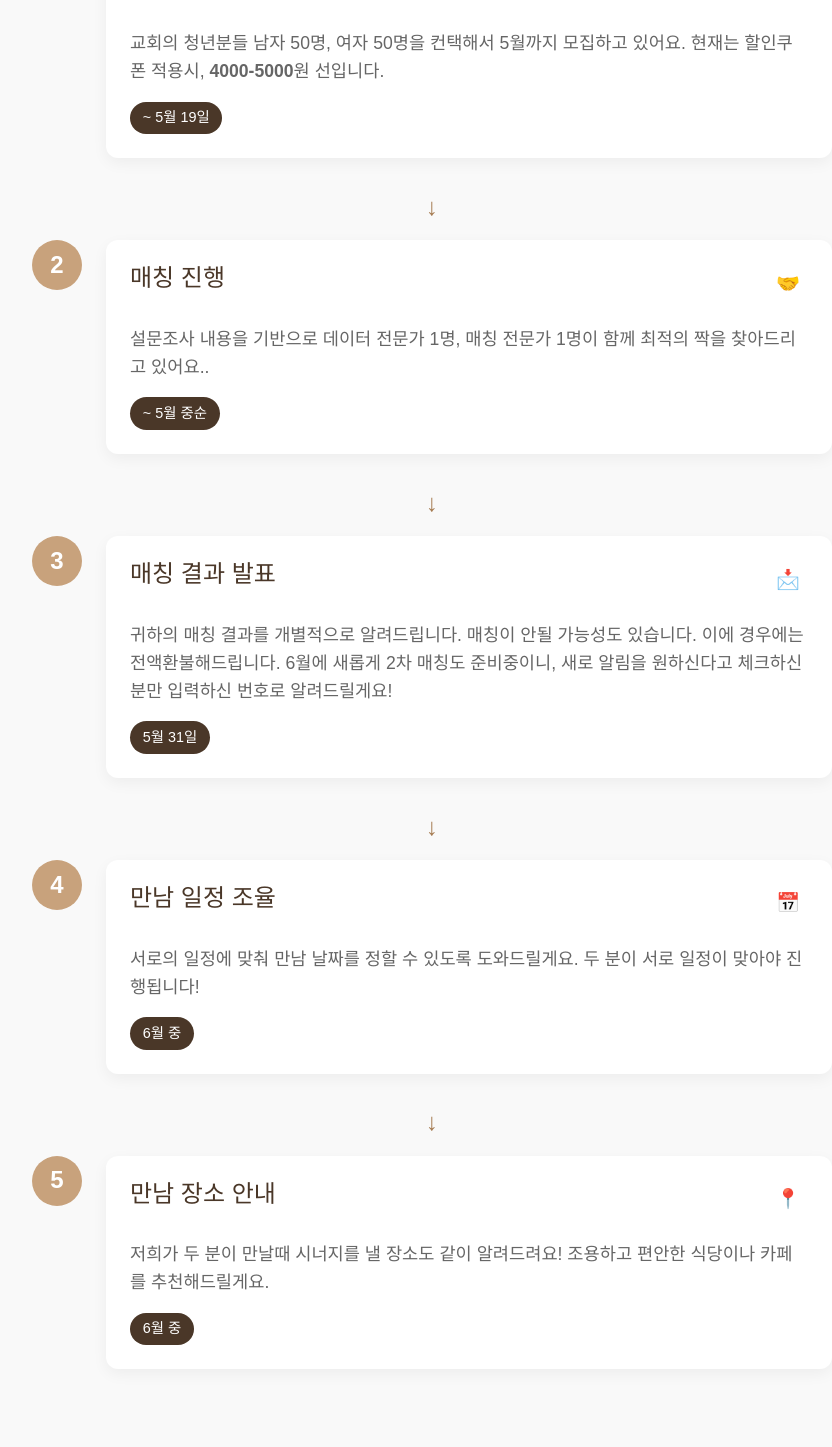
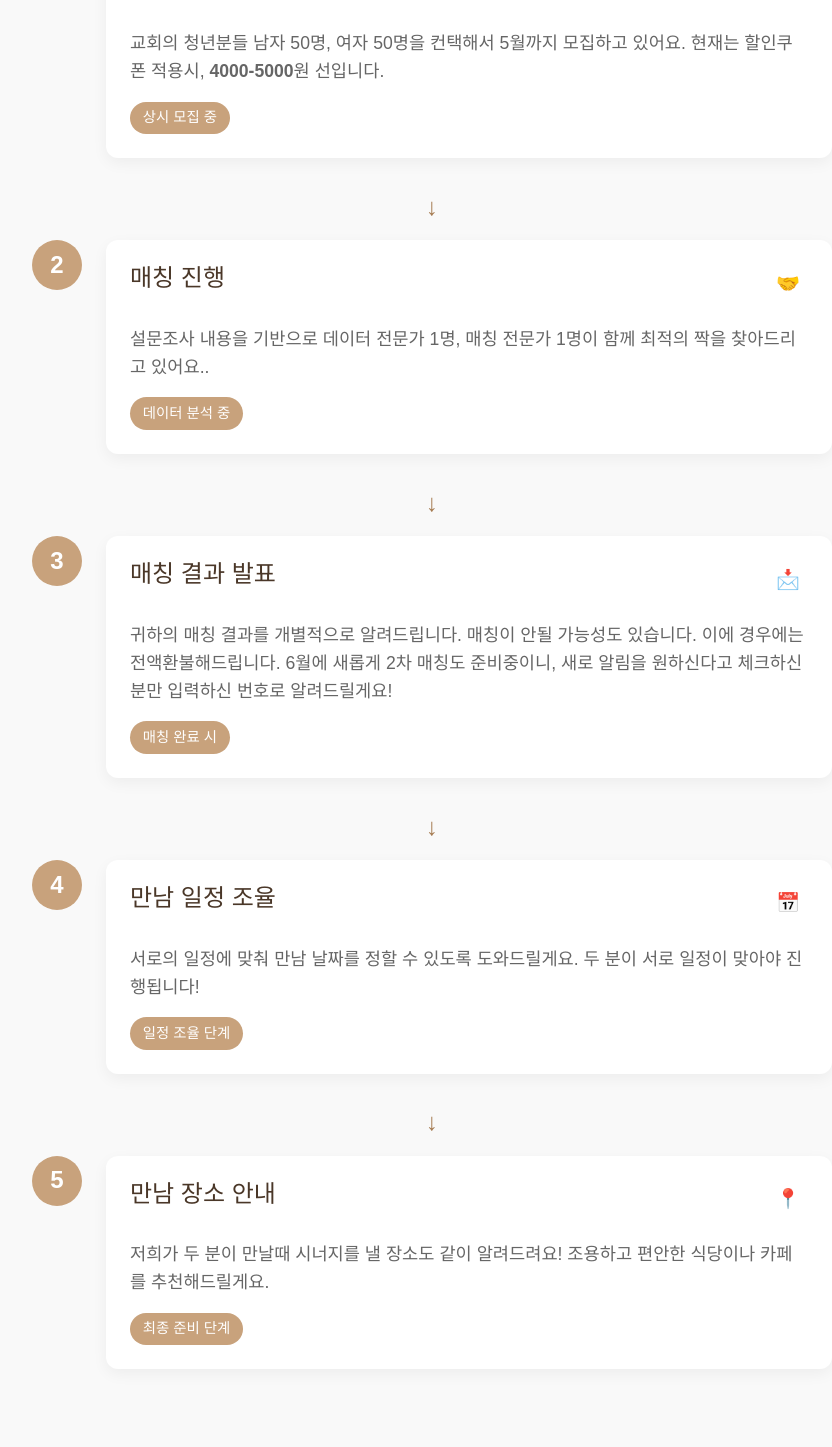
Before and after one commit to tangible-idea/SocialingTeaser, a Vue app: page / in a window 1280 px wide. Shown: the part 1383-2830 px from the top of the page, without its empty margins (208-1040 px from the left). Built offline with nearby package versions, Linux system fonts and the light colour scheme; no server answers; the database is empty.

Commit message:
fix: correct unicode encoding for Korean comments in FeaturesSection component

```diff
--- a/src/components/FeaturesSection.vue
+++ b/src/components/FeaturesSection.vue
@@ -44,7 +44,7 @@ onMounted(() => {
             <i class="icon-signup"></i>
           </div>
           <p>교회의 청년분들 남자 50명, 여자 50명을 컨택해서 5월까지 모집하고 있어요. 현재는 할인쿠폰 적용시, <b>4000-5000원</b> 선입니다.</p>
-          <div class="date-tag">~ 5월 19일</div>
+          <div class="status-tag active">상시 모집 중</div>
         </div>
       </div>
 
@@ -60,7 +60,7 @@ onMounted(() => {
             <i class="icon-matching"></i>
           </div>
           <p>설문조사 내용을 기반으로 데이터 전문가 1명, 매칭 전문가 1명이 함께 최적의 짝을 찾아드리고 있어요..</p>
-          <div class="date-tag">~ 5월 중순</div>
+          <div class="status-tag process">데이터 분석 중</div>
         </div>
       </div>
 
@@ -76,7 +76,7 @@ onMounted(() => {
             <i class="icon-results"></i>
           </div>
           <p>귀하의 매칭 결과를 개별적으로 알려드립니다. 매칭이 안될 가능성도 있습니다. 이에 경우에는 전액환불해드립니다. 6월에 새롭게 2차 매칭도 준비중이니, 새로 알림을 원하신다고 체크하신 분만 입력하신 번호로 알려드릴게요!</p>
-          <div class="date-tag">5월 31일</div>
+          <div class="status-tag important">매칭 완료 시</div>
         </div>
       </div>
 
@@ -92,7 +92,7 @@ onMounted(() => {
             <i class="icon-calendar"></i>
           </div>
           <p>서로의 일정에 맞춰 만남 날짜를 정할 수 있도록 도와드릴게요. 두 분이 서로 일정이 맞아야 진행됩니다!</p>
-          <div class="date-tag">6월 중</div>
+          <div class="status-tag next">일정 조율 단계</div>
         </div>
       </div>
 
@@ -109,7 +109,7 @@ onMounted(() => {
           </div>
           <p>저희가 두 분이 만날때 시너지를 낼 장소도 같이 알려드려요!
             조용하고 편안한 식당이나 카페를 추천해드릴게요. </p>
-          <div class="date-tag">6월 중</div>
+          <div class="status-tag final">최종 준비 단계</div>
         </div>
       </div>
     </div>
@@ -205,14 +205,15 @@ onMounted(() => {
   font-size: 1.2rem;
 }
 
-.date-tag {
+.status-tag {
   display: inline-block;
-  background-color: var(--dark-brown);
   color: white;
   padding: 0.3rem 0.8rem;
   border-radius: 50px;
   font-size: 0.9rem;
   margin-top: 1rem;
+  font-weight: 600;
+  background-color: var(--accent); /* 모든 태그에 accent 색상 사용 */
 }
 
 .step-content h3 {
```
